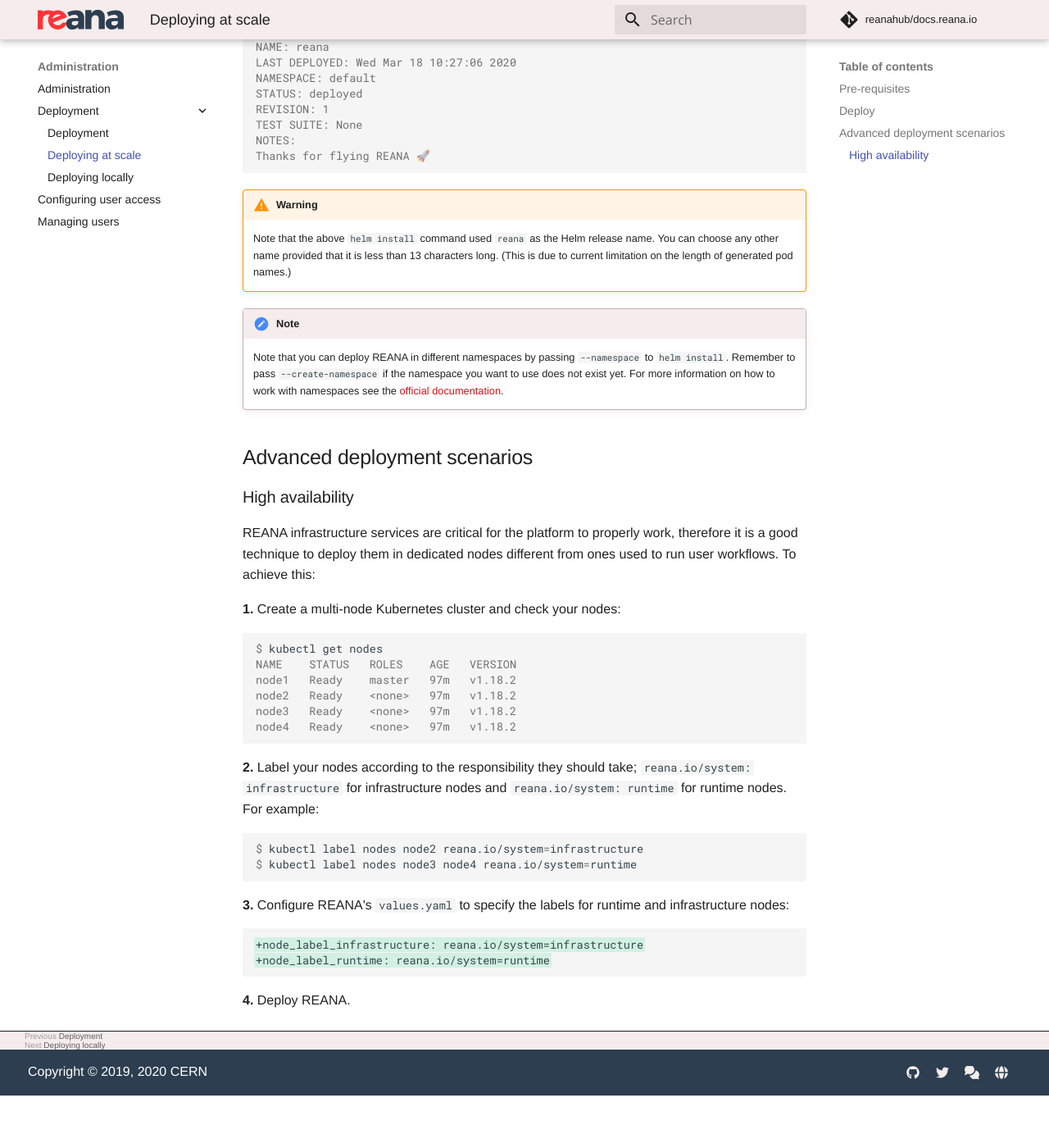
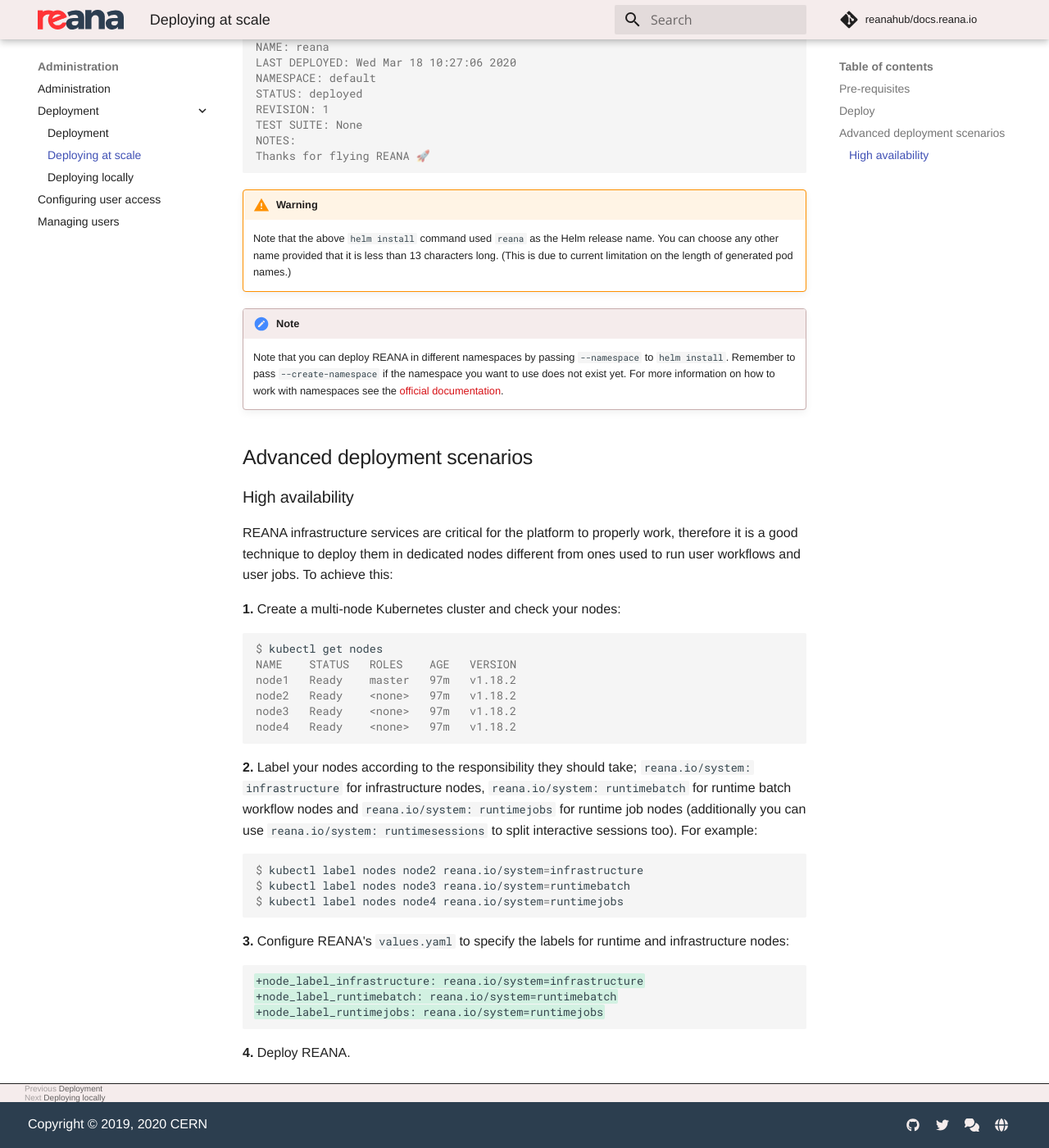
Before and after one commit to reanahub/docs.reana.io, an MkDocs documentation site: the page built from docs/administration/deployment/deploying-at-scale/index.md, in a window 1280 px wide and 1400 px high, scrolled down 1067 px. Shown: the whole window at 82% size. Built offline with MkDocs 1.6.1 and Material for MkDocs 9.7.7, drawn with Linux system fonts in a browser that asks for light colours; comment, search, counter and statistics services are not loaded; before the commit the page ends 2403 px from its top, so only the background shows below that.

Commit message:
deploying: node labels to split runtime components

````diff
--- a/docs/administration/deployment/deploying-at-scale/index.md
+++ b/docs/administration/deployment/deploying-at-scale/index.md
@@ -55,7 +55,7 @@ Thanks for flying REANA 🚀
 
 ### High availability
 
-REANA infrastructure services are critical for the platform to properly work, therefore it is a good technique to deploy them in dedicated nodes different from ones used to run user workflows. To achieve this:
+REANA infrastructure services are critical for the platform to properly work, therefore it is a good technique to deploy them in dedicated nodes different from ones used to run user workflows and user jobs. To achieve this:
 
 **1.** Create a multi-node Kubernetes cluster and check your nodes:
 
@@ -68,18 +68,20 @@ node3   Ready    <none>   97m   v1.18.2
 node4   Ready    <none>   97m   v1.18.2
 ```
 
-**2.** Label your nodes according to the responsibility they should take; `reana.io/system: infrastructure` for infrastructure nodes and `reana.io/system: runtime` for runtime nodes. For example:
+**2.** Label your nodes according to the responsibility they should take; `reana.io/system: infrastructure` for infrastructure nodes, `reana.io/system: runtimebatch` for runtime batch workflow nodes and `reana.io/system: runtimejobs` for runtime job nodes (additionally you can use `reana.io/system: runtimesessions` to split interactive sessions too). For example:
 
 ```console
 $ kubectl label nodes node2 reana.io/system=infrastructure
-$ kubectl label nodes node3 node4 reana.io/system=runtime
+$ kubectl label nodes node3 reana.io/system=runtimebatch
+$ kubectl label nodes node4 reana.io/system=runtimejobs
 ```
 
 **3.** Configure REANA's `values.yaml` to specify the labels for runtime and infrastructure nodes:
 
 ```diff
 +node_label_infrastructure: reana.io/system=infrastructure
-+node_label_runtime: reana.io/system=runtime
++node_label_runtimebatch: reana.io/system=runtimebatch
++node_label_runtimejobs: reana.io/system=runtimejobs
 ```
 
 **4.** Deploy REANA.
````
